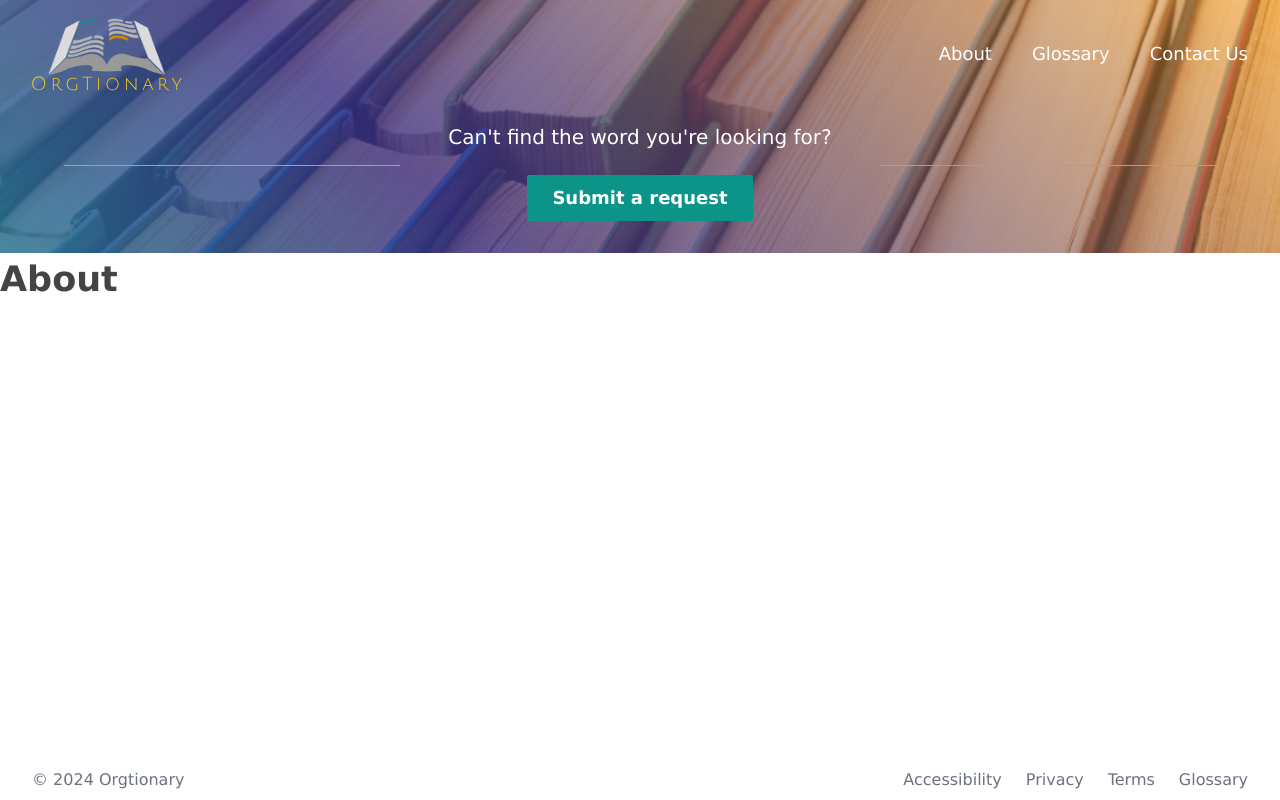
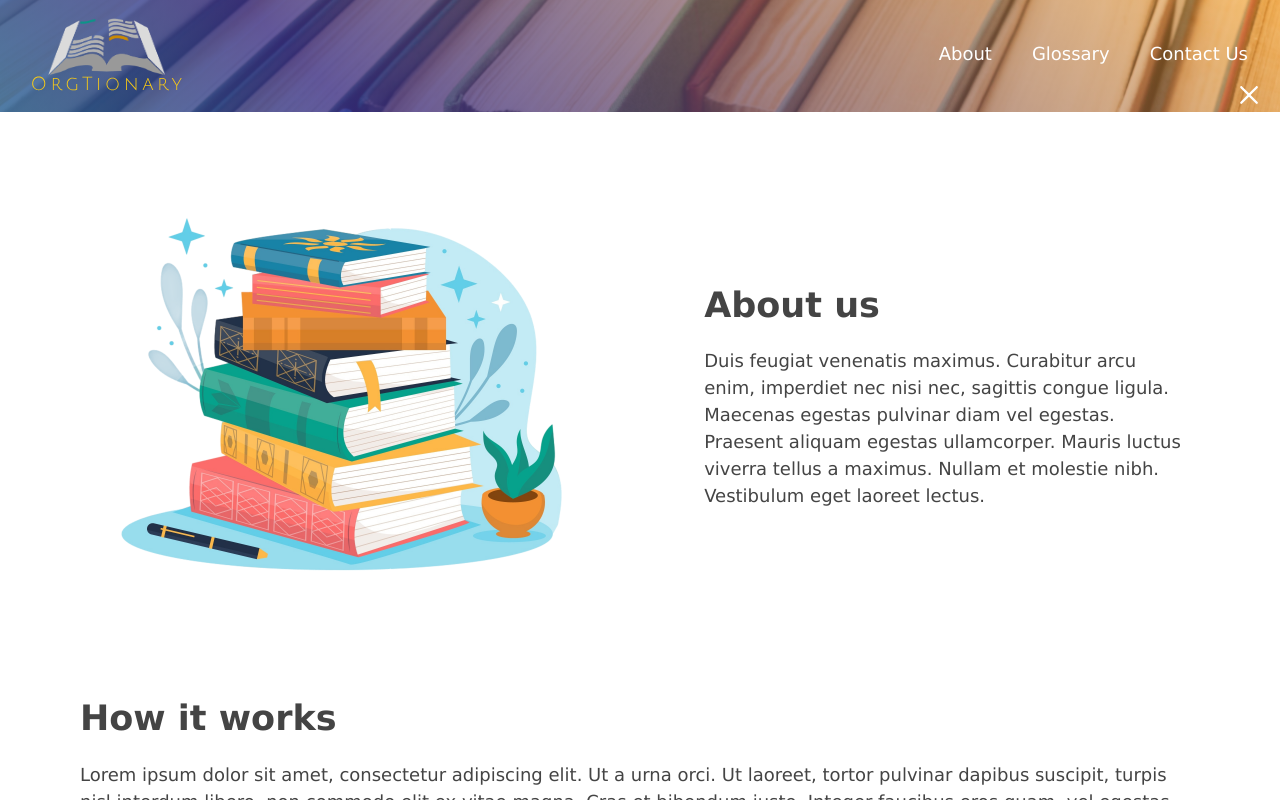
Before and after one commit to rosennabs/orgTionary, a Next.js app: page /about in a window 1280 px wide. Built offline with nearby package versions, Linux system fonts and the light colour scheme.

Commit message:
Build the about us page

```diff
--- a/app/about/page.tsx
+++ b/app/about/page.tsx
@@ -1,8 +1,48 @@
+"use client";
+
+import Link from 'next/link';
+import { RxCross2 } from "react-icons/rx";
+import { useRouter } from 'next/navigation';
 
 function About() {
+
+  const router = useRouter();
+
   return (
-    <div className=" bg-white h-screen">
-      <h1>About</h1>
+    <div className="absolute w-full max-h-[100vh] inset-0 top-28 overflow-y-auto p-8 bg-white">
+
+      <Link className="text-white text-3xl fixed top-20 right-4" href="#" onClick={(e) => {
+        e.preventDefault();
+        router.back();
+      }}> <RxCross2 /></Link>
+
+      <div className='flex items-center justify-around'>
+        <img className="w-[500px]" src="/about.png" alt="" />
+
+        <div className='w-2/5'>
+          <h1>About us</h1>
+          <p>Duis feugiat venenatis maximus. Curabitur arcu enim, imperdiet nec nisi nec, sagittis congue ligula. Maecenas egestas pulvinar diam vel egestas. Praesent aliquam egestas ullamcorper. Mauris luctus viverra tellus a maximus. Nullam et molestie nibh. Vestibulum eget laoreet lectus. </p>
+        </div>
+
+      </div>
+
+      <div className='m-12'>
+        <h1 className='mb-4'>How it works</h1>
+        <p>Lorem ipsum dolor sit amet, consectetur adipiscing elit. Ut a urna orci. Ut laoreet, tortor pulvinar dapibus suscipit, turpis nisl interdum libero, non commodo elit ex vitae magna. Cras et bibendum justo. Integer faucibus eros quam, vel egestas erat lobortis congue. Sed accumsan odio enim, sit amet vehicula ante elementum et. Morbi ullamcorper pharetra convallis. Mauris ac ultricies nisl, vitae fermentum lacus. Pellentesque scelerisque nibh quis turpis rutrum dapibus. Duis ut finibus nibh. Maecenas mattis, massa eu ultrices tincidunt, orci magna eleifend justo, malesuada imperdiet enim elit vehicula ante. Nam et urna viverra, mollis odio sed, maximus leo. Praesent accumsan ipsum elit, fringilla interdum nunc rhoncus et.</p>
+      </div>
+
+
+      <div className='flex items-center justify-around'>
+
+
+        <div className='w-2/5'>
+          <h1>Build with us</h1>
+          <p>Duis feugiat venenatis maximus. Curabitur arcu enim, imperdiet nec nisi nec, sagittis congue ligula. Maecenas egestas pulvinar diam vel egestas. Praesent aliquam egestas ullamcorper. Mauris luctus viverra tellus a maximus. Nullam et molestie nibh. Vestibulum eget laoreet lectus. </p>
+        </div>
+
+        <img className="w-[500px]" src="/about_us.png" alt="" />
+
+      </div>
     </div>
   );
 }
--- a/app/globals.css
+++ b/app/globals.css
@@ -46,10 +46,16 @@ body {
 h1 {
   font-size: 35px;
   font-weight: bold;
+  margin-bottom: 16px;
 }
 h2 {
   font-size: 24px;
   font-weight: bold;
+  margin-bottom: 16px;
+}
+
+p {
+  font-size: 18px;
 }
 
 .word-details h2 {
```
Also changed, not shown: public/about.png (added), public/about_us.png (added).
